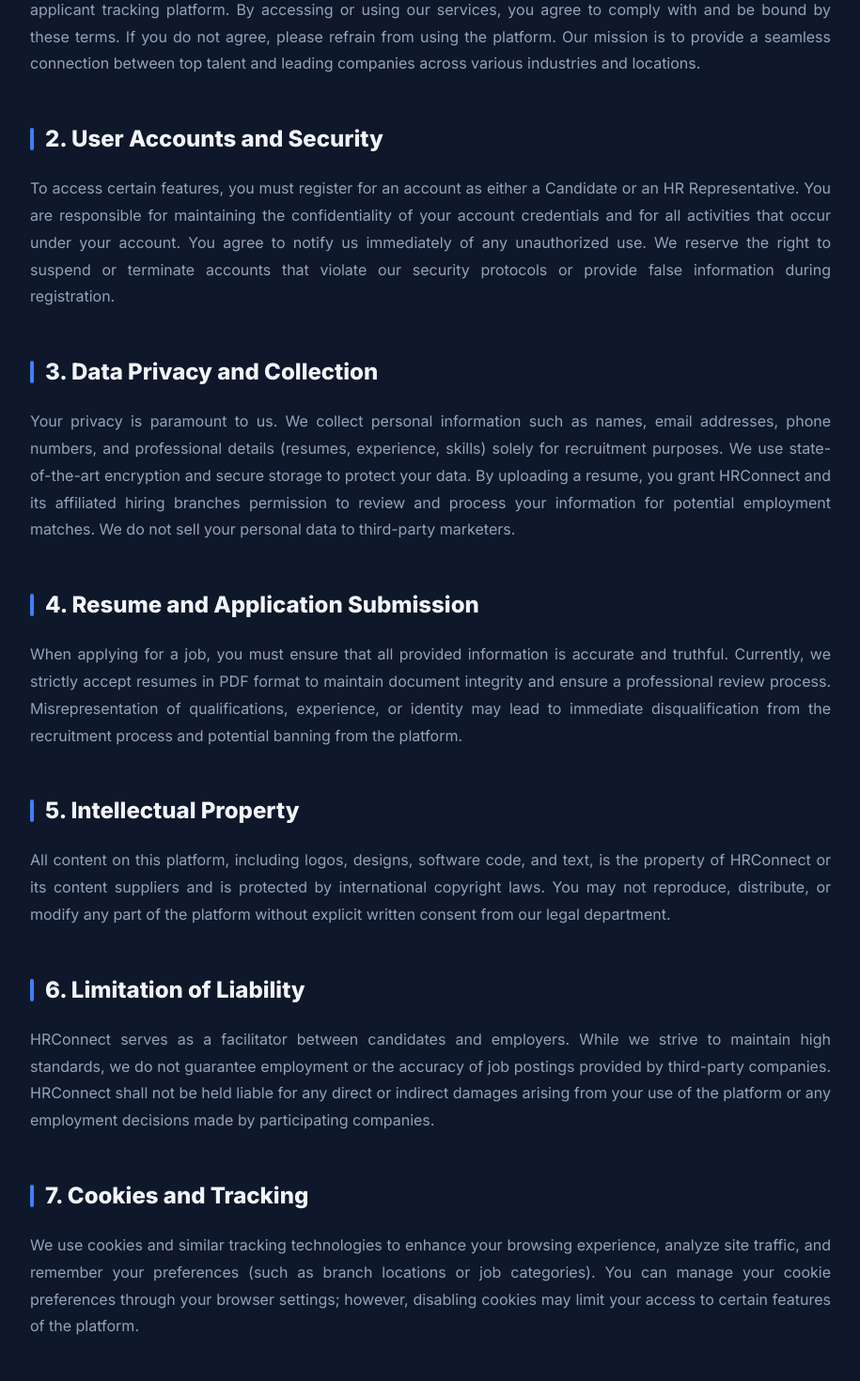
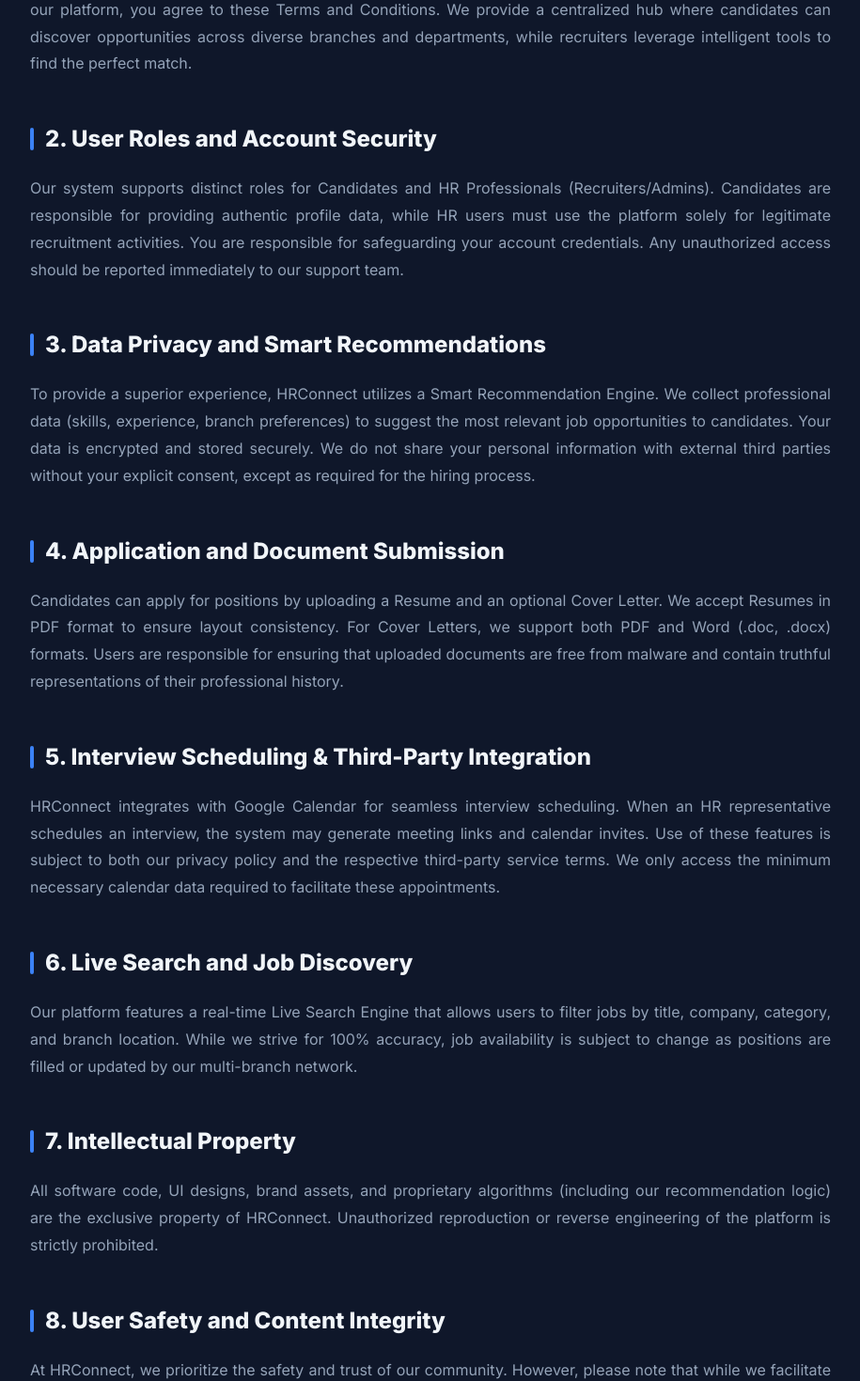
Before and after one commit to mirza1272/Multi-Branch-Recruitment-and-Applicant-Tracking-System, a React (Vite) app in the folder frontend/: page /terms-policies in a window 1280 px wide. Shown: the part 600-2070 px from the top of the page at 94% size, without its empty margins (182-1097 px from the left). Built offline with nearby package versions, Linux system fonts and the light colour scheme; no server answers.

Commit message:
Fixed styling

```diff
--- a/frontend/src/Components/Terms_and_Polices/Terms_policies.jsx
+++ b/frontend/src/Components/Terms_and_Polices/Terms_policies.jsx
@@ -39,42 +39,47 @@ function TermsPolicies() {
 
                 <PolicySection
                     title="1. Introduction"
-                    content="Welcome to HRConnect. These Terms and Conditions govern your use of our multi-branch recruitment and applicant tracking platform. By accessing or using our services, you agree to comply with and be bound by these terms. If you do not agree, please refrain from using the platform. Our mission is to provide a seamless connection between top talent and leading companies across various industries and locations."
+                    content="Welcome to HRConnect, a premium Multi-Branch Recruitment and Applicant Tracking System (ATS). By using our platform, you agree to these Terms and Conditions. We provide a centralized hub where candidates can discover opportunities across diverse branches and departments, while recruiters leverage intelligent tools to find the perfect match."
                 />
 
                 <PolicySection
-                    title="2. User Accounts and Security"
-                    content="To access certain features, you must register for an account as either a Candidate or an HR Representative. You are responsible for maintaining the confidentiality of your account credentials and for all activities that occur under your account. You agree to notify us immediately of any unauthorized use. We reserve the right to suspend or terminate accounts that violate our security protocols or provide false information during registration."
+                    title="2. User Roles and Account Security"
+                    content="Our system supports distinct roles for Candidates and HR Professionals (Recruiters/Admins). Candidates are responsible for providing authentic profile data, while HR users must use the platform solely for legitimate recruitment activities. You are responsible for safeguarding your account credentials. Any unauthorized access should be reported immediately to our support team."
                 />
 
                 <PolicySection
-                    title="3. Data Privacy and Collection"
-                    content="Your privacy is paramount to us. We collect personal information such as names, email addresses, phone numbers, and professional details (resumes, experience, skills) solely for recruitment purposes. We use state-of-the-art encryption and secure storage to protect your data. By uploading a resume, you grant HRConnect and its affiliated hiring branches permission to review and process your information for potential employment matches. We do not sell your personal data to third-party marketers."
+                    title="3. Data Privacy and Smart Recommendations"
+                    content="To provide a superior experience, HRConnect utilizes a Smart Recommendation Engine. We collect professional data (skills, experience, branch preferences) to suggest the most relevant job opportunities to candidates. Your data is encrypted and stored securely. We do not share your personal information with external third parties without your explicit consent, except as required for the hiring process."
                 />
 
                 <PolicySection
-                    title="4. Resume and Application Submission"
-                    content="When applying for a job, you must ensure that all provided information is accurate and truthful. Currently, we strictly accept resumes in PDF format to maintain document integrity and ensure a professional review process. Misrepresentation of qualifications, experience, or identity may lead to immediate disqualification from the recruitment process and potential banning from the platform."
+                    title="4. Application and Document Submission"
+                    content="Candidates can apply for positions by uploading a Resume and an optional Cover Letter. We accept Resumes in PDF format to ensure layout consistency. For Cover Letters, we support both PDF and Word (.doc, .docx) formats. Users are responsible for ensuring that uploaded documents are free from malware and contain truthful representations of their professional history."
                 />
 
                 <PolicySection
-                    title="5. Intellectual Property"
-                    content="All content on this platform, including logos, designs, software code, and text, is the property of HRConnect or its content suppliers and is protected by international copyright laws. You may not reproduce, distribute, or modify any part of the platform without explicit written consent from our legal department."
+                    title="5. Interview Scheduling & Third-Party Integration"
+                    content="HRConnect integrates with Google Calendar for seamless interview scheduling. When an HR representative schedules an interview, the system may generate meeting links and calendar invites. Use of these features is subject to both our privacy policy and the respective third-party service terms. We only access the minimum necessary calendar data required to facilitate these appointments."
                 />
 
                 <PolicySection
-                    title="6. Limitation of Liability"
-                    content="HRConnect serves as a facilitator between candidates and employers. While we strive to maintain high standards, we do not guarantee employment or the accuracy of job postings provided by third-party companies. HRConnect shall not be held liable for any direct or indirect damages arising from your use of the platform or any employment decisions made by participating companies."
+                    title="6. Live Search and Job Discovery"
+                    content="Our platform features a real-time Live Search Engine that allows users to filter jobs by title, company, category, and branch location. While we strive for 100% accuracy, job availability is subject to change as positions are filled or updated by our multi-branch network."
                 />
 
                 <PolicySection
-                    title="7. Cookies and Tracking"
-                    content="We use cookies and similar tracking technologies to enhance your browsing experience, analyze site traffic, and remember your preferences (such as branch locations or job categories). You can manage your cookie preferences through your browser settings; however, disabling cookies may limit your access to certain features of the platform."
+                    title="7. Intellectual Property"
+                    content="All software code, UI designs, brand assets, and proprietary algorithms (including our recommendation logic) are the exclusive property of HRConnect. Unauthorized reproduction or reverse engineering of the platform is strictly prohibited."
                 />
 
                 <PolicySection
-                    title="8. Amendments to Terms"
-                    content="We reserve the right to update these Terms & Policies at any time to reflect changes in our services or legal requirements. We will notify users of significant changes through email or a prominent notice on the platform. Continued use of HRConnect following such updates constitutes your acceptance of the revised terms."
+                    title="8. User Safety and Content Integrity"
+                    content="At HRConnect, we prioritize the safety and trust of our community. However, please note that while we facilitate the connection between recruiters and candidates, we do not provide an absolute guarantee regarding the authenticity of every individual job posting. We strongly encourage users to exercise caution and report any suspicious activity. Our team actively monitors for fraudulent patterns and reserves the right to track and remove any job post or user account that appears suspicious, misleading, or in violation of our ethical standards."
+                />
+
+                <PolicySection
+                    title="9. Limitation of Liability"
+                    content="HRConnect acts as a facilitator in the recruitment process. We are not responsible for the ultimate hiring decisions made by branches or for any disputes arising between employers and candidates. The platform is provided 'as-is' without warranties of any kind regarding the continuous availability of the service or the absolute accuracy of user-generated content."
                 />
 
                 <div style={{ marginTop: '5rem', padding: '3rem', background: C.card, borderRadius: '24px', border: `1px solid ${C.border}`, textAlign: 'center' }}>
```
